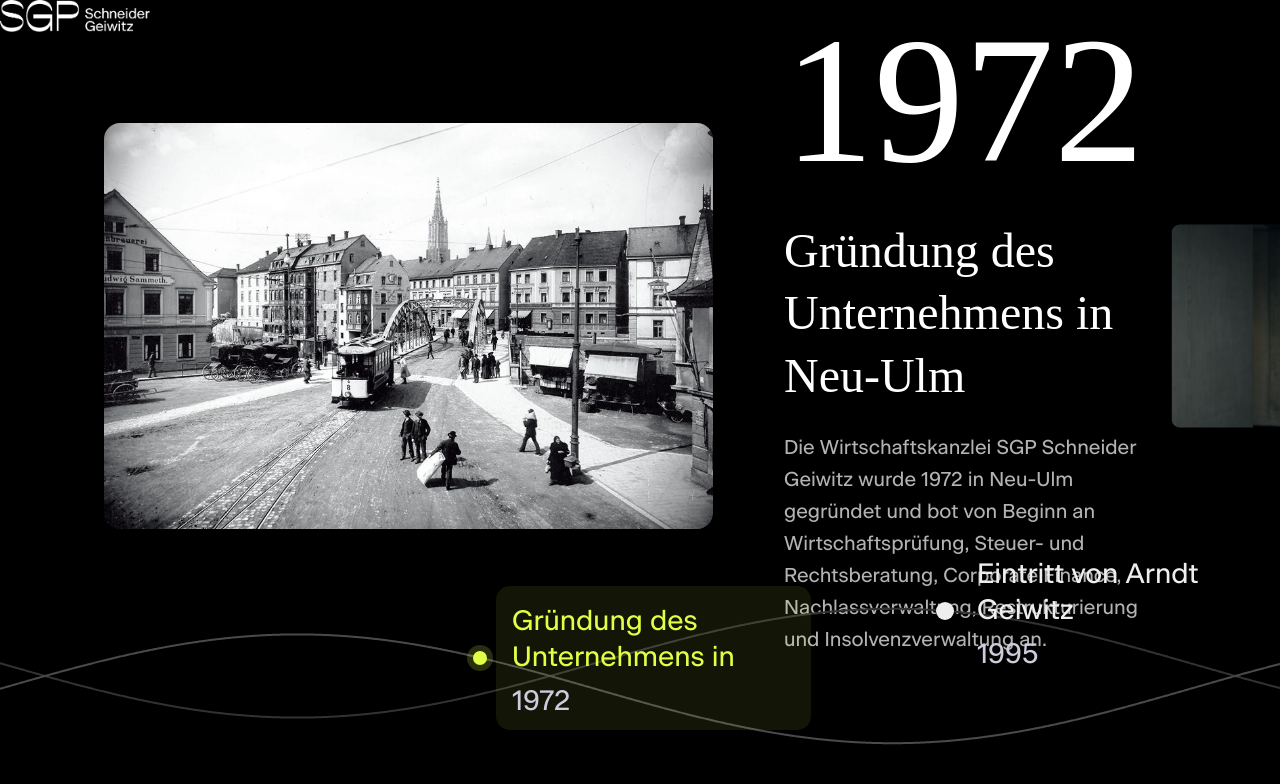
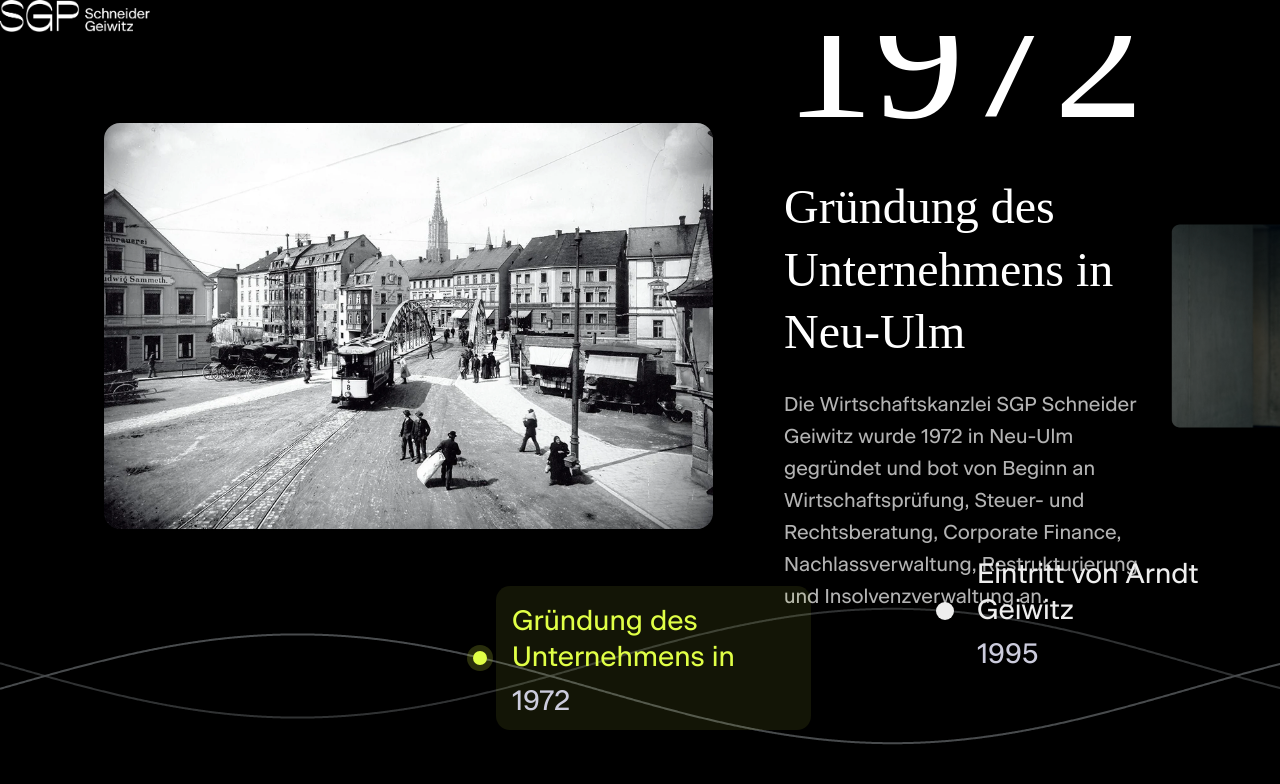
Before and after one commit to johannesb999/muse, a React (Vite) app in the folder motion/: page /history in a window 1280 px wide. Shown: the top 784 px of the page. Built offline with nearby package versions, Linux system fonts and the light colour scheme; a web font is replaced by a local one.

Commit message:
Update History.module.scss

```diff
--- a/motion/src/components/scss/History.module.scss
+++ b/motion/src/components/scss/History.module.scss
@@ -15,10 +15,9 @@
 
 .textContainer {
   position: absolute;
-  left: calc(30% + 25% + 80px);
-  /* Rechts vom zentralen Bild (30% + 50% Bildbreite + 80px Abstand) */
+  left: calc(55% + 80px);
   width: 30%;
-  height: 100%;
+  height: 85%;
   display: flex;
   flex-direction: column;
   justify-content: center;
@@ -59,19 +58,6 @@
   border-radius: 16px;
 }
 
-.centerImg {
-  /* Zusätzliche Stile für zentrales Bild, falls gewünscht */
-
-}
-
-.leftImg {
-  /* Zusätzliche Stile für linkes Bild */
-}
-
-.rightImg {
-  /* Zusätzliche Stile für rechtes Bild */
-}
-
 .year {
   font-size: 11.25rem;
   font-weight: 300;
```
